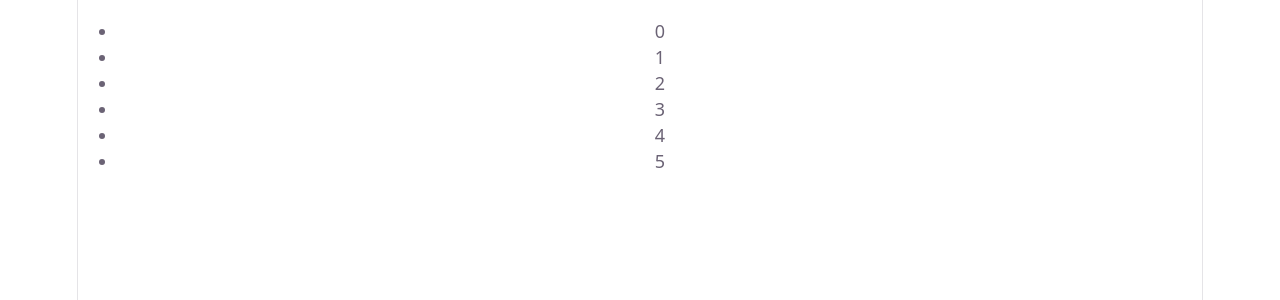
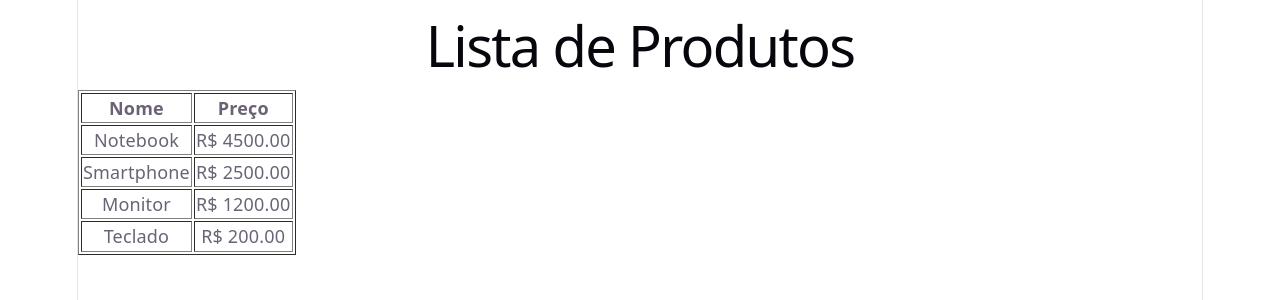
Before and after one commit to JG-silv/project-react-step, a React (Vite) app in the folder my-react-app/: page / in a window 1280 px wide. Shown: the top 300 px of the page. Built offline with nearby package versions, Linux system fonts and the light colour scheme.

Commit message:
José: Aula - 04 - React

```diff
--- a/my-react-app/index.html
+++ b/my-react-app/index.html
@@ -4,7 +4,7 @@
     <meta charset="UTF-8" />
     <link rel="icon" type="image/svg+xml" href="/favicon.svg" />
     <meta name="viewport" content="width=device-width, initial-scale=1.0" />
-    <title>ESTE É O HTML Q ESTA RODANDO</title>
+    <title>Rodando - React</title>
   </head>
   <body>
     <div id="root"></div>
--- a/my-react-app/package.json
+++ b/my-react-app/package.json
@@ -1,5 +1,5 @@
 {
-  "name": "project-react-app",
+  "name": "my-react-app",
   "private": true,
   "version": "0.0.0",
   "type": "module",
--- a/my-react-app/src/App.jsx
+++ b/my-react-app/src/App.jsx
@@ -1,10 +1,10 @@
 import React from "react";
-import ItemList from "./components/ItemList";
+import ListaDeProdutos from "./components/ListaDeProdutos";
 
 function App() {
   return (
     <div>
-      <ItemList />
+      <ListaDeProdutos />
     </div>
   );
 }
--- /dev/null
+++ b/my-react-app/src/components/ListaDeProdutos.jsx
@@ -0,0 +1,35 @@
+
+import React from 'react';
+
+const ListaDeProdutos = () => {
+  const produtos = [
+    { id: 1, nome: 'Notebook', preco: 4500 },
+    { id: 2, nome: 'Smartphone', preco: 2500 },
+    { id: 3, nome: 'Monitor', preco: 1200 },
+    { id: 4, nome: 'Teclado', preco: 200 },
+  ];
+
+  return (
+    <div>
+      <h1>Lista de Produtos</h1>
+      <table border="1">
+        <thead>
+          <tr>
+            <th>Nome</th>
+            <th>Preço</th>
+          </tr>
+        </thead>
+        <tbody>
+          {produtos.map((produto) => (
+            <tr key={produto.id}>
+              <td>{produto.nome}</td>
+              <td>R$ {produto.preco.toFixed(2)}</td>
+            </tr>
+          ))}
+        </tbody>
+      </table>
+    </div>
+  );
+};
+
+export default ListaDeProdutos;
```
Also changed, not shown: 1 other file (tests, documents, lock files or other folders).
